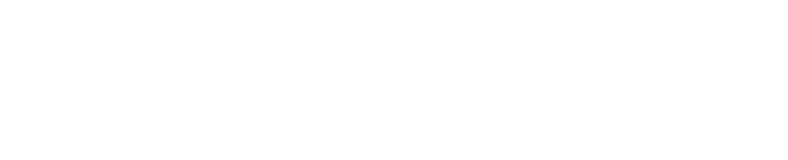
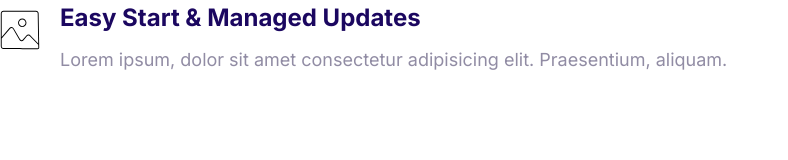
Before and after one commit to arshdeep4909/moshify, a plain HTML site: page index.html in a window 1280 px wide. Shown: the whole page, without its empty margins (0-788 px from the left). Drawn offline with Linux system fonts and the light colour scheme.

Commit message:
added media component.

```diff
--- a/css/styles.css
+++ b/css/styles.css
@@ -382,3 +382,20 @@ in our webpage it is grouped with a SEARCH button */
     font-size: 1.5rem;
   }
 }
+/* media */
+
+.media {
+  display: flex;
+}
+
+.media__title {
+  margin-top: 0;
+}
+
+.media__body {
+  margin: 0 2rem;
+}
+
+.media__image {
+  margin-top: 1rem;
+}
--- a/index.html
+++ b/index.html
@@ -14,5 +14,20 @@
     <link rel="stylesheet" href="css/normalize.css" />
     <link rel="stylesheet" href="css/styles.css" />
   </head>
-  <body></body>
+  <body>
+    <div class="media">
+      <div class="media__image">
+        <svg class="icon">
+          <use xLink:href="images/sprite.svg#snap"></use>
+        </svg>
+      </div>
+      <div class="media__body">
+        <h3 class="media__title">Easy Start & Managed Updates</h3>
+        <p>
+          Lorem ipsum, dolor sit amet consectetur adipisicing elit. Praesentium,
+          aliquam.
+        </p>
+      </div>
+    </div>
+  </body>
 </html>
```
Also changed, not shown: components/icons.html (+8 -0 lines), 1 other file.
